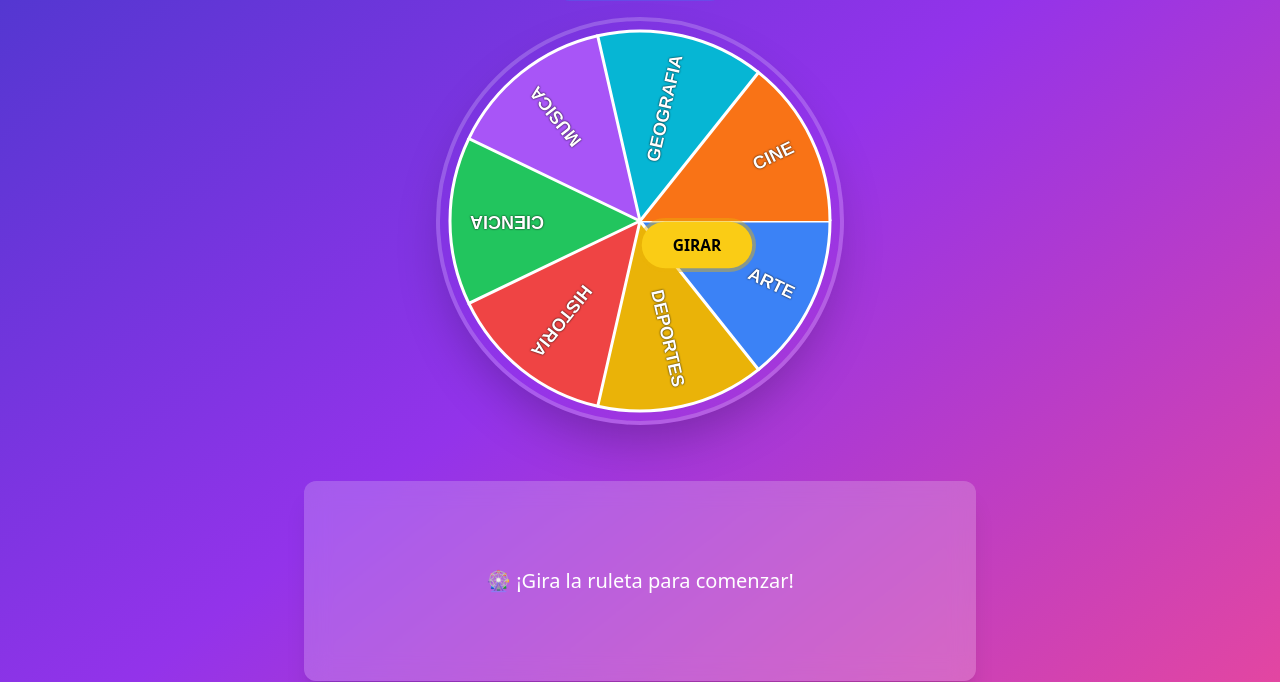
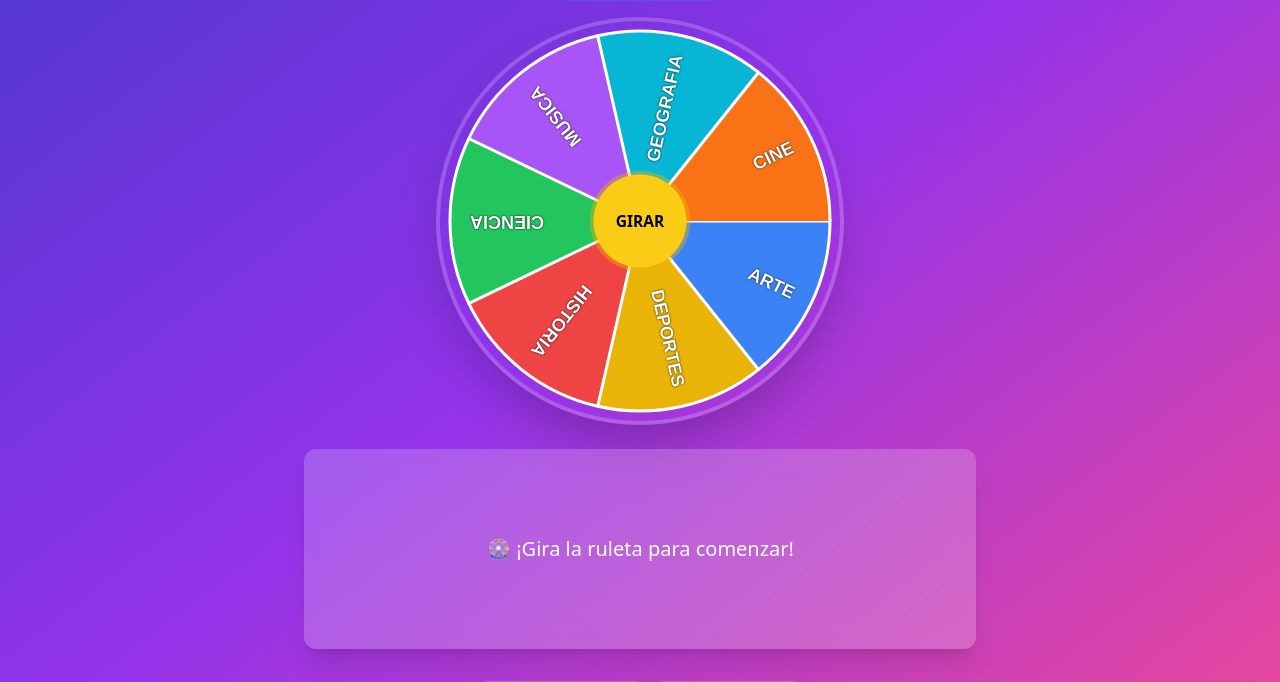
Before and after one commit to naila25/proyecto-paradigmas, a Flask app: page /juego in a window 1280 px wide. Shown: the part 215-897 px from the top of the page. Run offline with Flask 3, Linux system fonts and the light colour scheme; some libraries are stand-ins or nearby versions.

Commit message:
Cambios
estilo de ruleta y cuando juega otra vez sale para poner otra vez el nombre

```diff
--- a/templates/juego.html
+++ b/templates/juego.html
@@ -39,19 +39,20 @@
 
       <!-- Info de jugadores -->
       <div id="info-jugadores" class="mt-4"></div>
+
     </div>
 
     <!-- Ruleta Container -->
-    <div class="flex flex-col items-center mb-8">
-      <div class="relative mb-6">
+    <div class="relative mb-6 flex justify-center items-center">
+      <div class="relative">
         <canvas id="ruleta" width="400" height="400" class="rounded-full shadow-2xl border-4 border-white/20"></canvas>
         <button id="botonGirar"
-          class="absolute top-1/2 left-1/2 transform -translate-x-1/2 -translate-y-1/2 bg-yellow-400 text-black px-8 py-3 rounded-full font-bold hover:bg-yellow-300 transition-all duration-200 hover:scale-105 shadow-lg animate-pulse-ring">
+          class="absolute inset-0 m-auto bg-yellow-400 text-black font-bold rounded-full w-24 h-24 flex items-center justify-center hover:bg-yellow-300 transition-all duration-200 hover:scale-110 shadow-lg animate-pulse-ring">
           GIRAR
         </button>
       </div>
+    </div>
 
-    </div>
 
     <!-- Área de preguntas -->
     <div id="pregunta"
--- a/templates/resultado.html
+++ b/templates/resultado.html
@@ -206,7 +206,7 @@
 
       <!-- Botones de acción -->
       <div class="flex flex-col md:flex-row gap-4 justify-center mb-8">
-        <a href="/juego?jugadores={{ '1' if modo == 'individual' else '2' }}"
+        <a href="/nombres?jugadores={{ '1' if modo == 'individual' else '2' }}"
           class="bg-blue-500 hover:bg-blue-400 text-white px-8 py-4 rounded-lg text-xl font-bold shadow-lg transition transform hover:scale-105 text-center">
           🔄 Jugar de nuevo
         </a>
@@ -275,7 +275,7 @@
           }
         }
       });
-    }
+      }
       {% endif %}
 
       // Gráfico para modo multijugador
```
Also changed, not shown: static/js/ruleta.js (+12 -2 lines).
